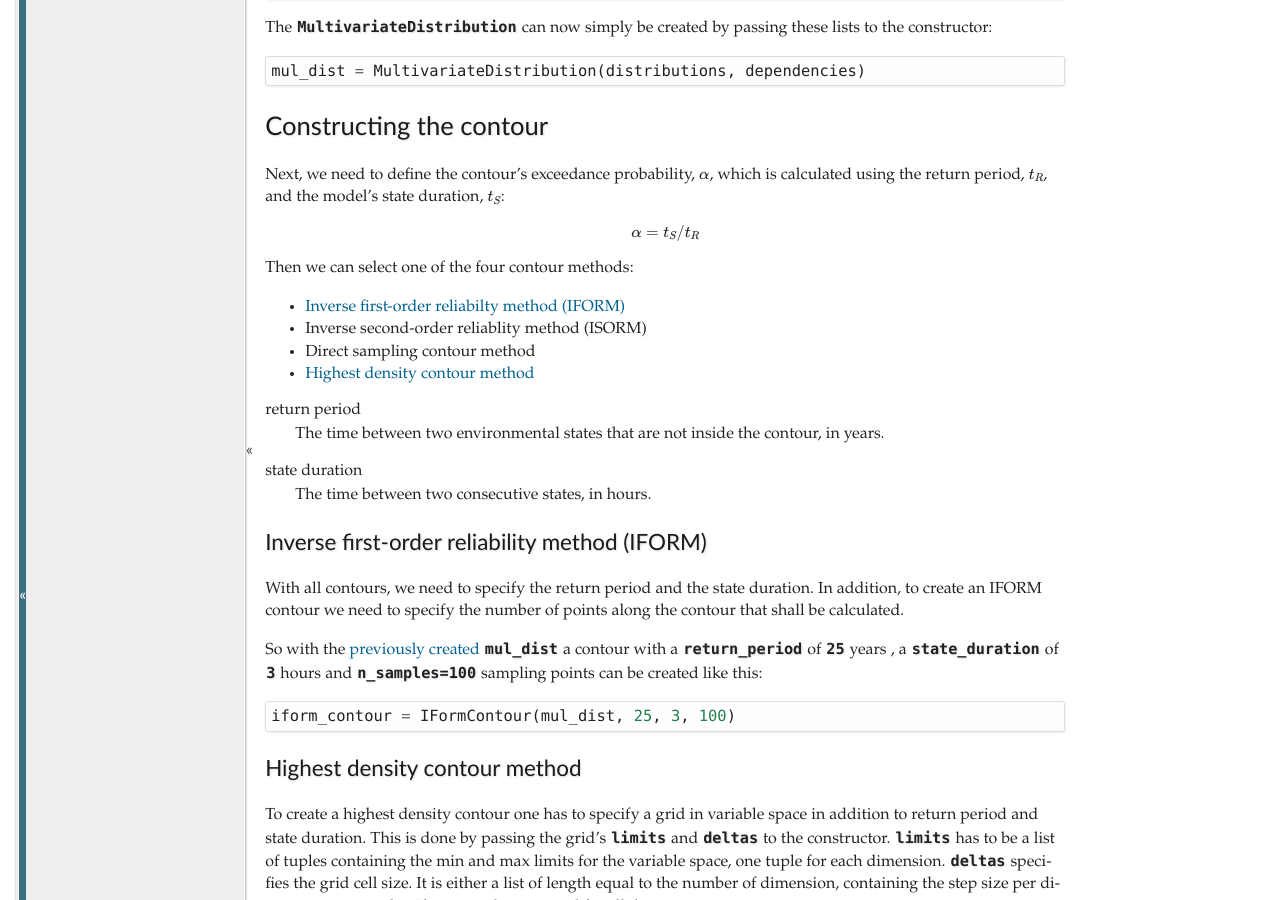
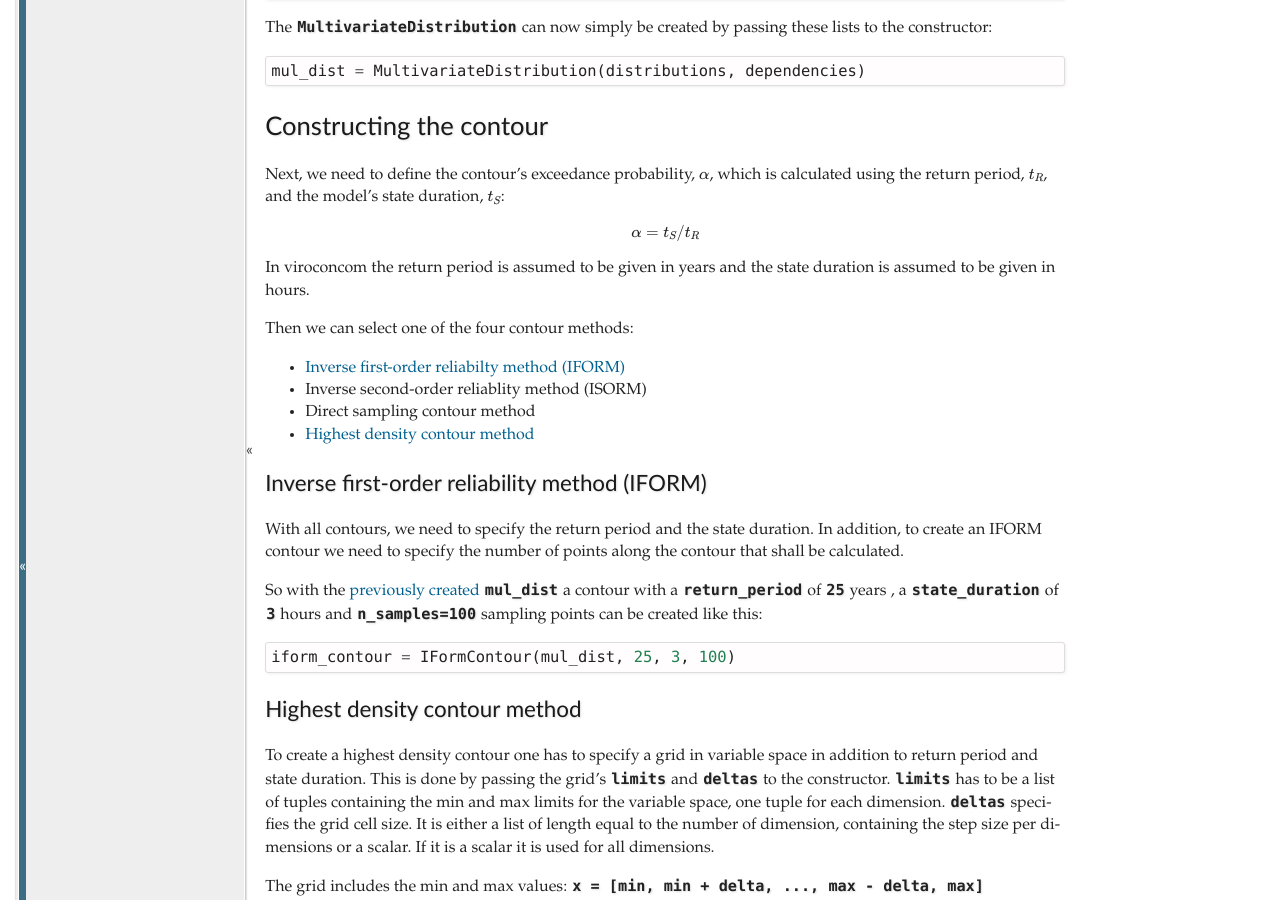
Before and after one commit to virocon-organization/virocon, a Sphinx documentation site: the page built from docs/jointdistribution_and_contours.rst, in a window 1280 px wide and 900 px high, scrolled down 3578 px. Built offline with Sphinx 7.4.7, drawn with Linux system fonts in a browser that asks for light colours.

Commit message:
Improve text.

```diff
--- a/docs/jointdistribution_and_contours.rst
+++ b/docs/jointdistribution_and_contours.rst
@@ -224,6 +224,9 @@ duration, :math:`t_S`:
 .. math::
     \alpha = t_S / t_R
 
+In viroconcom the return period is assumed to be given in years and the state
+duration is assumed to be given in hours.
+
 Then we can select one of the four contour methods:
 
 - :ref:`Inverse first-order reliabilty method (IFORM) <iform>`
@@ -231,16 +234,6 @@ Then we can select one of the four contour methods:
 - Direct sampling contour method
 - :ref:`Highest density contour method <hdc>`
 
-
-.. _return-period:
-
-return period
-    The time between two environmental states that are not inside the contour, in years.
-
-.. _state_duration:
-
-state duration
-    The time between two consecutive states, in hours.
 
 .. _iform:
 
```
